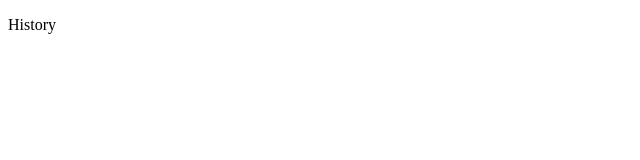
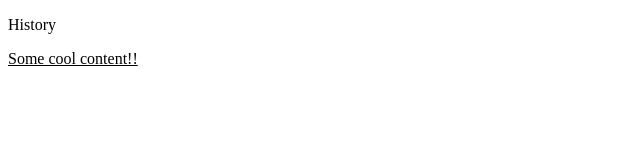
Before and after one commit to kazmonroy/git-learn, a plain HTML site: page history.html in a window 1280 px wide. Shown: the whole page, without its empty margins (0-640 px from the left). Drawn offline with Linux system fonts and the light colour scheme.

Commit message:
Update history.html
Added underline text

```diff
--- a/history.html
+++ b/history.html
@@ -8,5 +8,7 @@
 <body>
   <p>History</p>
 
+    <u>Some cool content!!</u>
+
 </body>
 </html>
```
